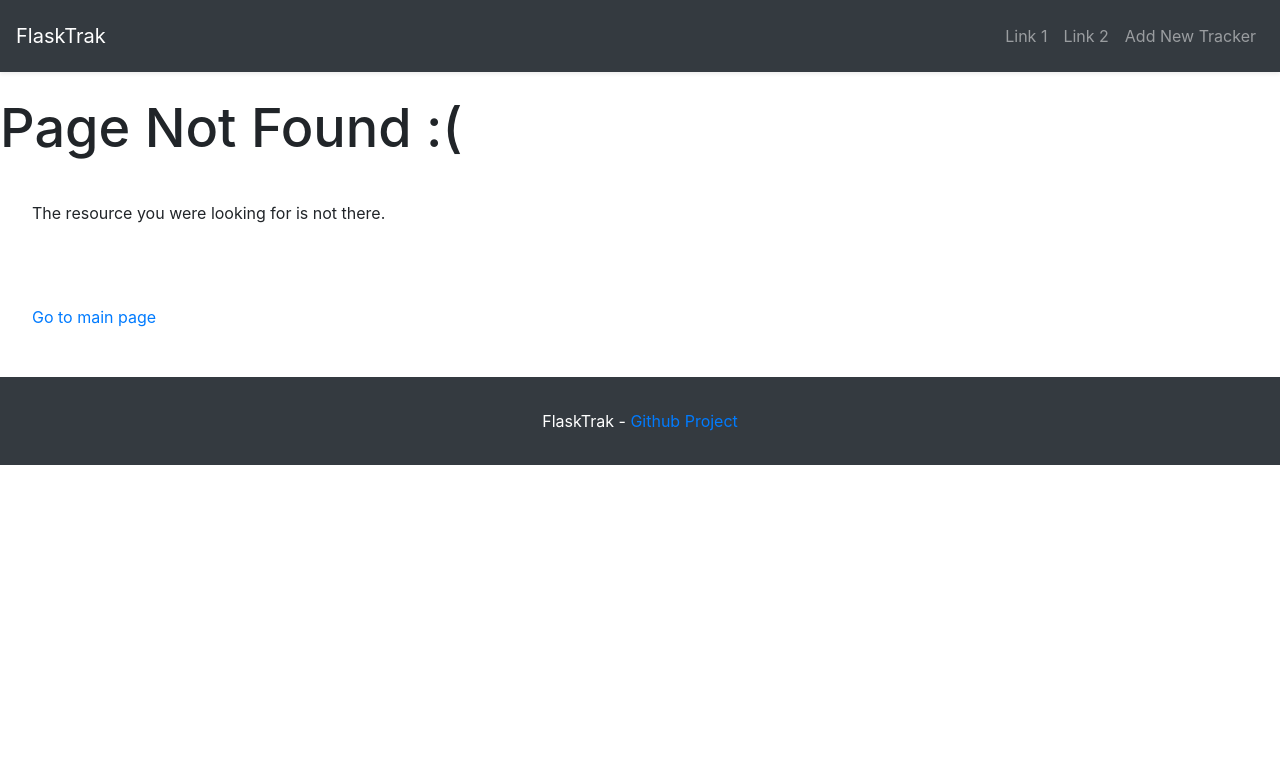
After one commit to timecomplexity/FlaskTrak, a Flask app: template template/404.html in a window 1280 px wide. The commit adds this page. Shown: the top 783 px of the page. Run offline with Flask 2, Linux system fonts and the light colour scheme; the template is opened without the code that fills it, so the values that code supplies are empty; some libraries are stand-ins or nearby versions.

Commit message:
Does some error handling and have a basic templating framework to work with.

```diff
--- a/server.py
+++ b/server.py
@@ -6,5 +6,13 @@ app = Flask(__name__, static_url_path='/static', template_folder='template')
 
 # Application routes determine the functions to call when the user tries to access a particular URL
 @app.route('/')
-def server_init():
+def index():
 	return render_template("index.html", title='FlaskTrak - Track your stuff!')
+
+@app.errorhandler(404)
+def page_not_found(error):
+	return render_template('404.html'), 404
+
+@app.errorhandler(500)
+def internal_error(error):
+	return render_template('500.html'), 500
--- a/static/css/style.css
+++ b/static/css/style.css
@@ -1,3 +1,22 @@
+footer {
+	min-height: 4em;
+	background-color: #343a40;
+	color: #fff;
+}
+
+footer p {
+	padding: 2em;
+	text-align: center;
+}
+
 h1 {
 	font-size: 54px;
 }
+
+p {
+	padding: 2em;
+}
+
+.content {
+	margin-top: 6em;
+}
--- /dev/null
+++ b/template/404.html
@@ -0,0 +1,7 @@
+{% extends "base.html" %}
+{% block title %} Resource Not Found {% endblock %}
+{% block body %}
+        <h1>Page Not Found :(</h1>
+	<p>The resource you were looking for is not there.<p>
+ 	<a href=”{{ url_for("index") }}”>Go to main page</a>
+{% endblock %}
--- /dev/null
+++ b/template/base.html
@@ -0,0 +1,45 @@
+<! — “Parent Template” →
+<!DOCTYPE html>
+<html>
+<head>
+ 	{% block head %}
+	<meta name="viewport" content="width=device-width, initial-scale=1">
+ 	<title>{% block title %}FlaskTrak{% endblock %}</title>
+ 	{% endblock %}
+	<!-- Latest compiled and minified CSS -->
+	<link href="https://stackpath.bootstrapcdn.com/bootstrap/4.3.1/css/bootstrap.min.css" rel="stylesheet" integrity="sha384-ggOyR0iXCbMQv3Xipma34MD+dH/1fQ784/j6cY/iJTQUOhcWr7x9JvoRxT2MZw1T" crossorigin="anonymous">
+	<!-- jQuery library -->
+	<script src="https://ajax.googleapis.com/ajax/libs/jquery/3.4.1/jquery.min.js"></script>
+	<!-- Latest compiled JavaScript -->
+	<script src="https://maxcdn.bootstrapcdn.com/bootstrap/4.3.1/js/bootstrap.min.js"></script>
+
+	<link rel="stylesheet" type="text/css" href="/static/css/style.css" />
+</head>
+<body>
+	<header>
+		<nav class="navbar navbar-expand-lg py-3 navbar-dark bg-dark shadow-sm fixed-top">
+			<a href="#" class="navbar-brand">
+			  FlaskTrak
+			</a>
+
+			<button type="button" data-toggle="collapse" data-target="#navbarSupportedContent" aria-controls="navbarSupportedContent" aria-expanded="false" aria-label="Toggle navigation" class="navbar-toggler"><span class="navbar-toggler-icon"></span></button>
+
+			<div id="navbarSupportedContent" class="collapse navbar-collapse">
+			  <ul class="navbar-nav ml-auto">
+				<li class="nav-item"><a href="#" class="nav-link">Link 1</a></li>
+				<li class="nav-item"><a href="#" class="nav-link">Link 2</a></li>
+				<li class="nav-item"><a href="#" class="nav-link">Add New Tracker</a></li>
+			  </ul>
+			</div>
+		</nav>
+	</header>
+
+	<div class="content">
+	{% block body %}{% endblock %}
+	</div>
+
+	<footer>
+		<p>FlaskTrak - <a href="https://github.com/blastbeatsandcode/FlaskTrak">Github Project</a></p>
+	</footer>
+</body>
+</html>
```
Also changed, not shown: template/500.html (added, +7 -0 lines), template/index.html (+4 -8 lines).
